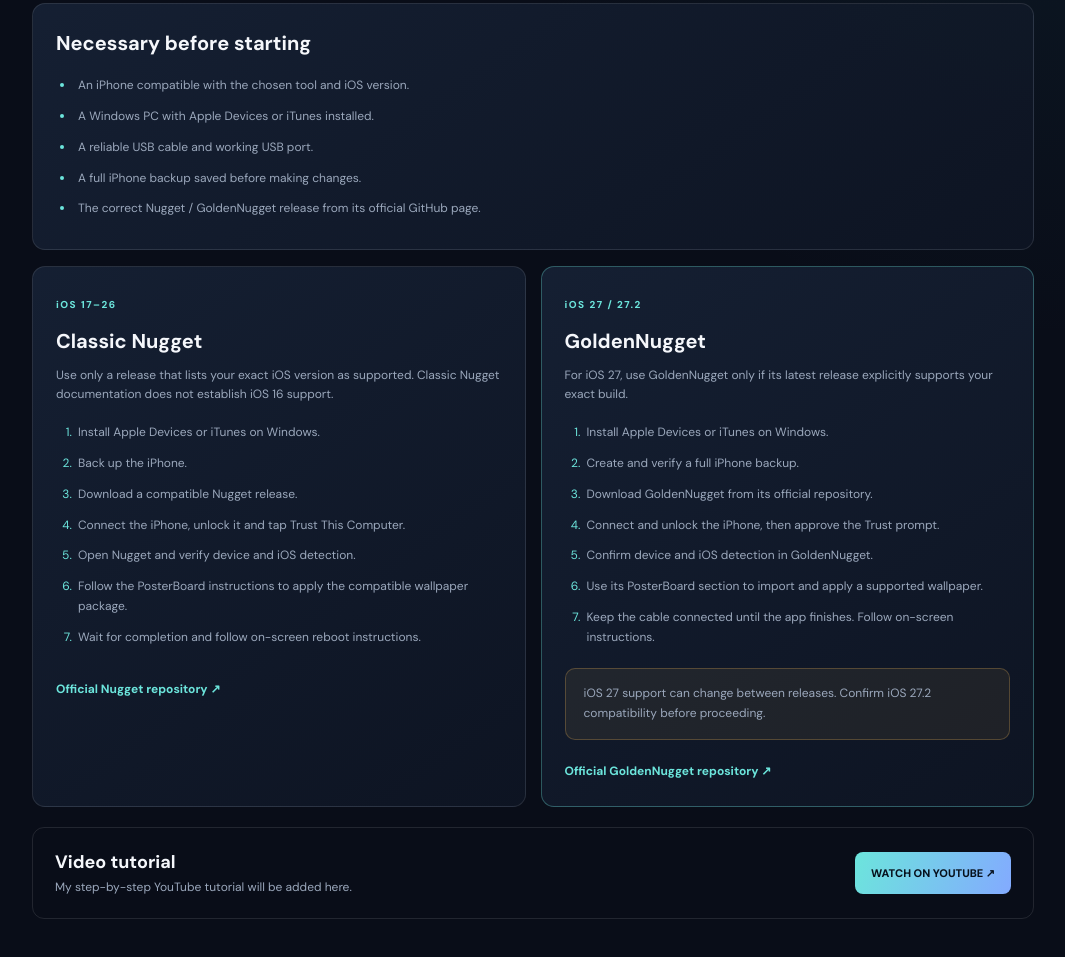
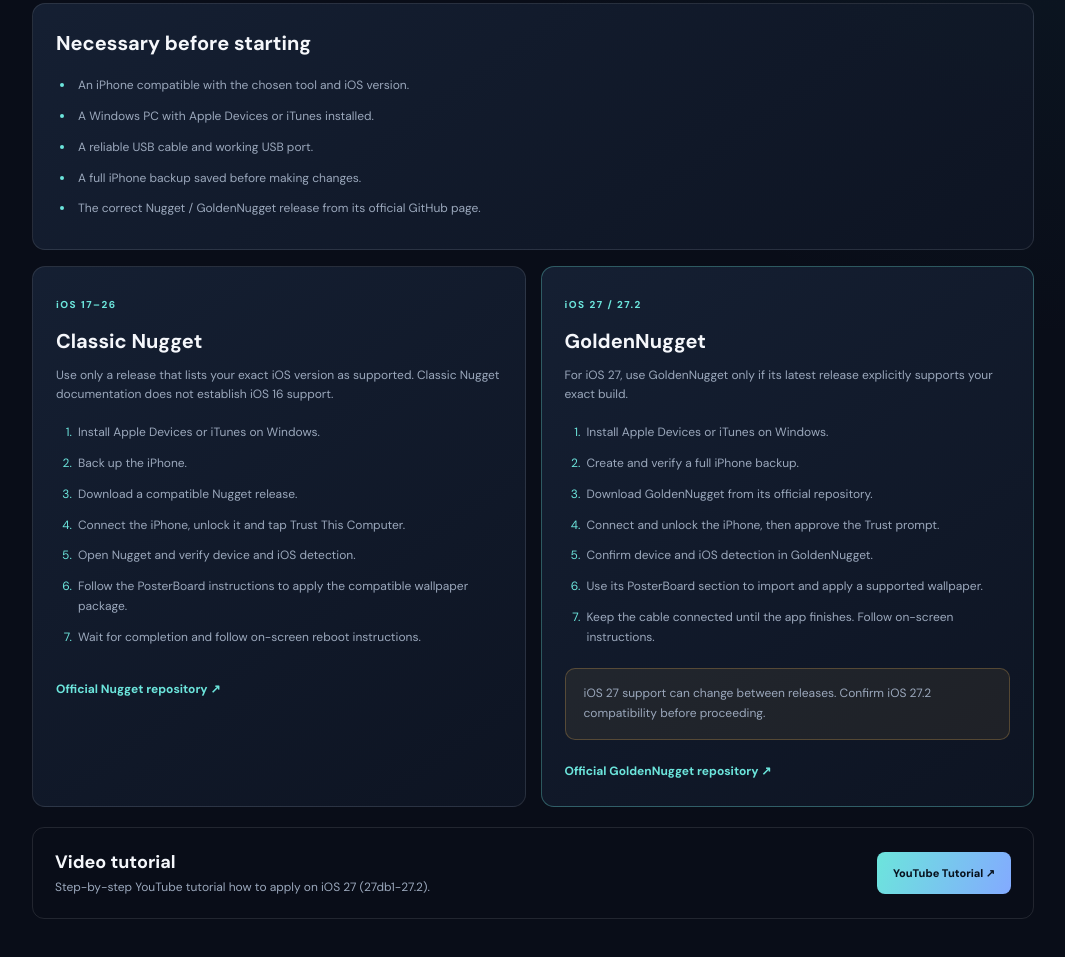
Before and after one commit to GamesHub23/-373Tech_Wallpaper_Collection, a plain HTML site: page Getting_Started/index.html in a window 1280 px wide. Shown: the part 385-1342 px from the top of the page, without its empty margins (107-1172 px from the left). Drawn offline with Linux system fonts and the light colour scheme.

Commit message:
Add YouTube tutorial link for iOS 27
Updated the video tutorial section with a specific YouTube link for iOS 27.

```diff
--- a/Getting_Started/index.html
+++ b/Getting_Started/index.html
@@ -7,4 +7,4 @@
 <section class="panel"><h2>Necessary before starting</h2><ul><li>An iPhone compatible with the chosen tool and iOS version.</li><li>A Windows PC with Apple Devices or iTunes installed.</li><li>A reliable USB cable and working USB port.</li><li>A full iPhone backup saved before making changes.</li><li>The correct Nugget / GoldenNugget release from its official GitHub page.</li></ul></section>
 <section class="guide-grid"><article class="panel"><span class="version">iOS 17–26</span><h2>Classic Nugget</h2><p>Use only a release that lists your exact iOS version as supported. Classic Nugget documentation does not establish iOS 16 support.</p><ol><li>Install Apple Devices or iTunes on Windows.</li><li>Back up the iPhone.</li><li>Download a compatible Nugget release.</li><li>Connect the iPhone, unlock it and tap Trust This Computer.</li><li>Open Nugget and verify device and iOS detection.</li><li>Follow the PosterBoard instructions to apply the compatible wallpaper package.</li><li>Wait for completion and follow on-screen reboot instructions.</li></ol><a class="text-link" href="https://github.com/leminlimez/Nugget" target="_blank">Official Nugget repository ↗</a></article>
 <article class="panel featured"><span class="version">iOS 27 / 27.2</span><h2>GoldenNugget</h2><p>For iOS 27, use GoldenNugget only if its latest release explicitly supports your exact build.</p><ol><li>Install Apple Devices or iTunes on Windows.</li><li>Create and verify a full iPhone backup.</li><li>Download GoldenNugget from its official repository.</li><li>Connect and unlock the iPhone, then approve the Trust prompt.</li><li>Confirm device and iOS detection in GoldenNugget.</li><li>Use its PosterBoard section to import and apply a supported wallpaper.</li><li>Keep the cable connected until the app finishes. Follow on-screen instructions.</li></ol><p class="caution">iOS 27 support can change between releases. Confirm iOS 27.2 compatibility before proceeding.</p><a class="text-link" href="https://github.com/GoldenNugget-Team/GoldenNugget" target="_blank">Official GoldenNugget repository ↗</a></article></section>
-<div class="video-panel"><div><h2>Video tutorial</h2><p>My step-by-step YouTube tutorial will be added here.</p></div><a class="action-button" href="https://www.youtube.com/" target="_blank">WATCH ON YOUTUBE ↗</a></div></main></body></html>
+<div class="video-panel"><div><h2>Video tutorial</h2><p>Step-by-step YouTube tutorial how to apply on iOS 27 (27db1-27.2).</p></div><a class="action-button" href="https://youtu.be/yAaeJrNI1XI?si=7ixByNw921T7hAdV" target="_blank">YouTube Tutorial ↗</a></div></main></body></html>
```
